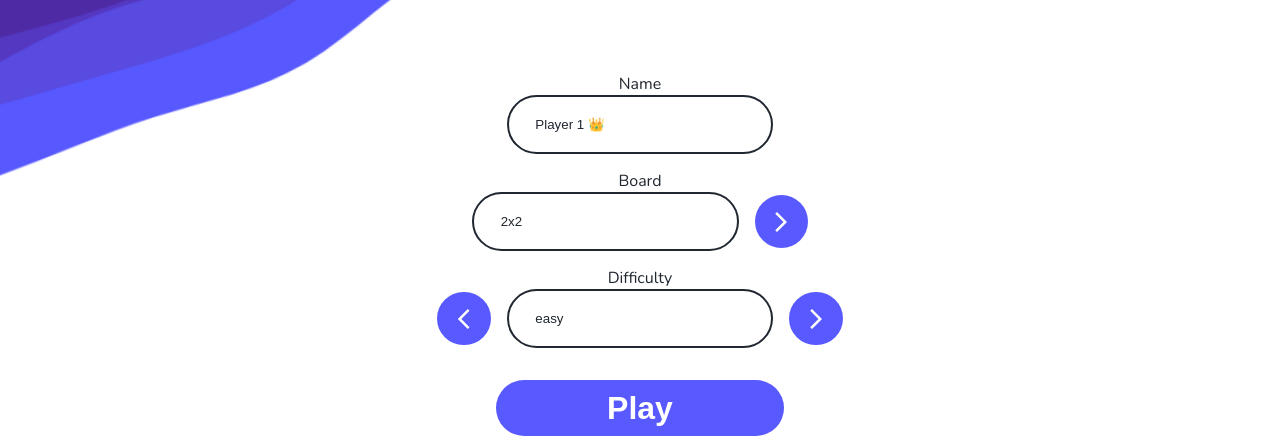
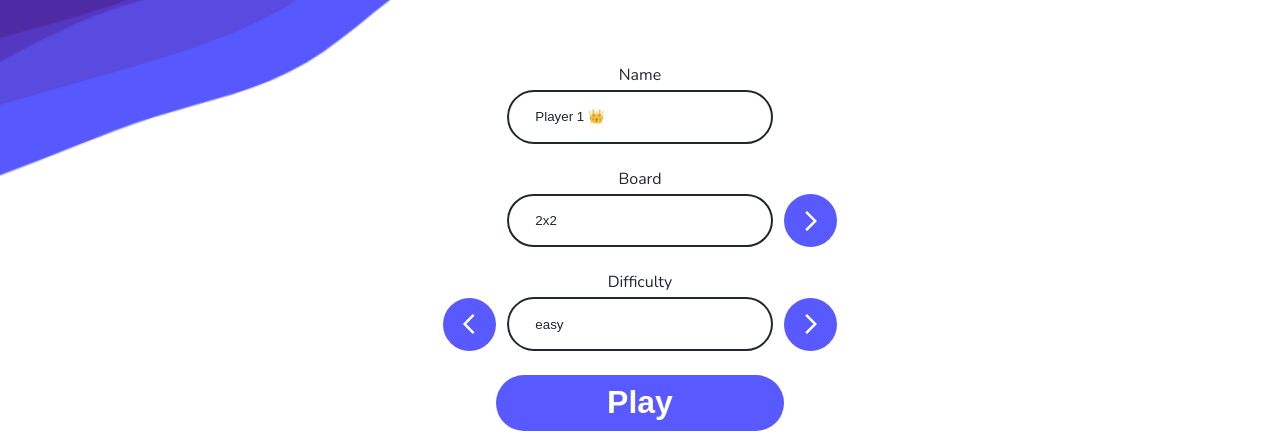
Before and after one commit to GwendolineRodriguez/DotsAndBoxes, a website built with Parcel: page src/index.html in a window 1280 px wide. Shown: the part 91-534 px from the top of the page. Built offline with nearby package versions, Linux system fonts and the light colour scheme.

Commit message:
fix: styling in options screen

```diff
--- a/src/components/options/options.js
+++ b/src/components/options/options.js
@@ -1,11 +1,12 @@
 import {
   options,
   actionBtn,
-  elemWidth,
+  optElem,
   inputField,
   optLabel,
   modularBtn,
-  selectInput,
+  arrowBack,
+  arrowForward,
 } from "./options.module.css";
 
 import arrowBackIcon from "./../../icons/arrow_back_24dp.svg";
@@ -72,9 +73,10 @@ class Options extends HTMLElement {
     this.innerHTML = html`
       <section id="${options}">
         <!-- Name -->
-        <label for="name" class="${optLabel}">Name</label>
+        <label for="name" class="${optLabel} ${optElem}"
+          >Name
           <input
-          class="${inputField} ${elemWidth}"
+            class="${inputField}"
             id="name"
             required
             minlength="4"
@@ -83,55 +85,52 @@ class Options extends HTMLElement {
             placeholder="Player 1"
             value="${this.options.playerName}"
           />
+        </label>
         <!-- Board -->
-        <label for="board" class="${optLabel}">Board</label>
-        <span class="${selectInput}">
-          <button id="boardBackBtn" class="${modularBtn}" data-target="board">
+        <button
+          id="boardBackBtn"
+          class="${modularBtn} ${arrowBack}"
+          data-target="board"
+        >
           <img class="icon" src="${arrowBackIcon}" alt="arrowBackIcon" />
         </button>
+        <label for="board" class="${optLabel} ${optElem}"
+          >Board
           <input
             id="board"
             value="${this.options.board}"
-            class="${inputField} ${elemWidth}"
+            class="${inputField}"
             disabled
           />
+        </label>
         <button
           id="boardForwardBtn"
-            class="${modularBtn}"
+          class="${modularBtn} ${arrowForward}"
           data-target="board"
         >
-            <img
-              class="icon"
-              src="${arrowForwardIcon}"
-              alt="arrowForwardIcon"
-            />
+          <img class="icon" src="${arrowForwardIcon}" alt="arrowForwardIcon" />
         </button>
-        </span>
         <!-- Difficulty -->
-        <label for="difficulty" class="${optLabel}">Difficulty</label>
-        <span class="${selectInput}">
-          <button class="${modularBtn}" data-target="difficulty">
+        <button class="${modularBtn} ${arrowBack}" data-target="difficulty">
           <img class="icon" src="${arrowBackIcon}" alt="arrowBackIcon" />
         </button>
+        <label for="difficulty" class="${optLabel} ${optElem}"
+          >Difficulty
           <input
             id="difficulty"
             value="${this.options.difficulty}"
-            class="${inputField} ${elemWidth}"
+            class="${inputField} ${optElem}"
             disabled
           />
-          <button class="${modularBtn}" data-target="difficulty">
-            <img
-              class="icon"
-              src="${arrowForwardIcon}"
-              alt="arrowForwardIcon"
-            />
+        </label>
+        <button class="${modularBtn} ${arrowForward}" data-target="difficulty">
+          <img class="icon" src="${arrowForwardIcon}" alt="arrowForwardIcon" />
         </button>
-        </span>
-        <button id="playBtn" class="${actionBtn} ${elemWidth}">
+        <button id="playBtn" class="${actionBtn} ${optElem}">
           Play
           <a href="/game"></a>
         </button>
-        <a id="scoreBtn" class="${actionBtn} ${elemWidth}" href="/scores"
+        <a id="scoreBtn" class="${actionBtn} ${optElem}" href="/scores"
           >Scores</a
         >
       </section>
--- a/src/components/options/options.module.css
+++ b/src/components/options/options.module.css
@@ -2,10 +2,15 @@
   color: var(--text-color);
   display: grid;
   justify-items: center;
+  grid-template-columns: 1fr 1fr 1fr;
+  align-items: end;
+  justify-content: center;
+  justify-items: center;
+  row-gap: 1.5em;
 }
 
-.elemWidth {
-  border-radius: 3em;
+.optElem {
+  grid-column-start: 2;
 }
 
 .actionBtn {
@@ -24,8 +29,8 @@
   font-size: 2em;
   background-color: var(--accent-color);
   padding: 0.3em 0;
-  margin-top: 1em;
   border: none;
+  border-radius: 3em;
 }
 
 a {
@@ -33,10 +38,12 @@ a {
   color: var(--background-color);
 }
 
-.selectInput {
-  display: flex;
-  gap: 1em;
-  align-items: center;
+.arrowBack {
+  justify-self: end;
+}
+
+.arrowForward {
+  justify-self: start;
 }
 
 .modularBtn {
@@ -53,13 +60,17 @@ a {
 
 .optLabel {
   color: var(--text-color);
-  margin-top: 1em;
+  display: flex;
+  flex-direction: column;
+  align-items: center;
 }
 
 .inputField {
   color: var(--dark-color);
+  border-radius: 3em;
   background-color: white;
-  padding: 1.5em 2em;
+  padding: 1.3em 2em;
   width: 20em;
+  margin-top: 0.3em;
   border: 2px solid var(--text-color);
 }
```
Lines whose indentation alone changed are shown as unchanged.
